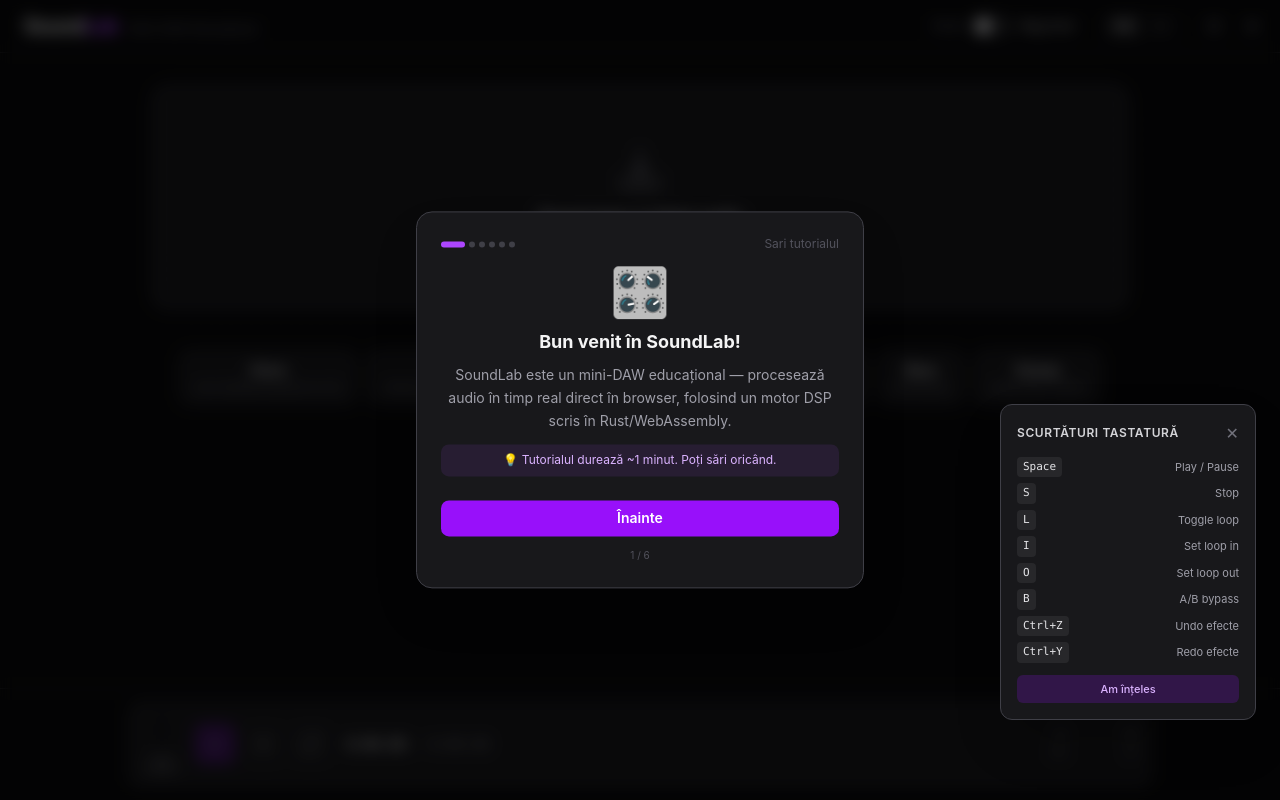
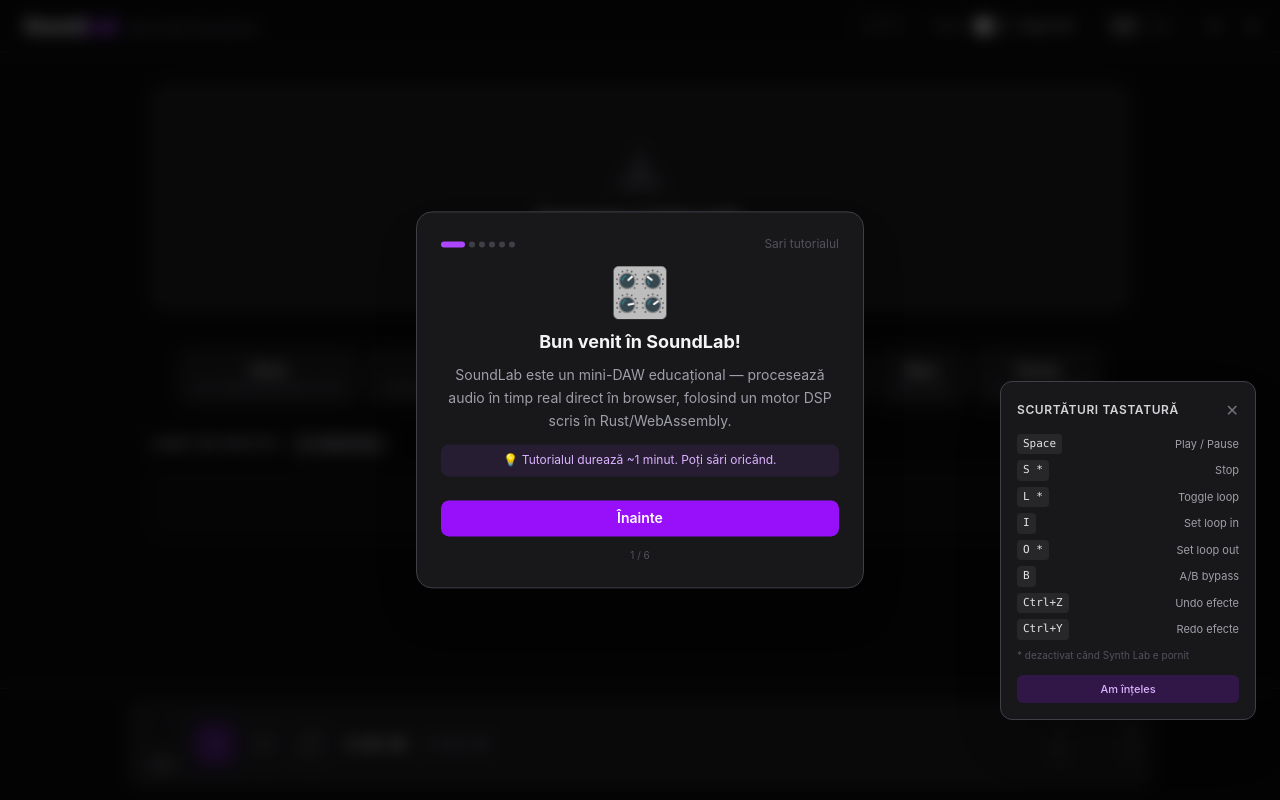
Before and after one commit to TristanUPT/licenta, a React (Vite) app: page / in a window 1280 px wide. Built offline with nearby package versions, Linux system fonts and the light colour scheme.

Commit message:
soundlab si bug fixes

```diff
--- a/src/App.tsx
+++ b/src/App.tsx
@@ -91,15 +91,15 @@
 
           <div className="flex items-center gap-3 text-xs sm:gap-5">
             {/* Panel toggles — hidden on small screens */}
-            {currentFile && (
-              <div className="hidden items-center gap-1 rounded-md border border-zinc-800 p-0.5 sm:flex">
+            <div className="hidden items-center gap-1 rounded-md border border-zinc-800 p-0.5 sm:flex">
+              {currentFile && <>
                 <PanelToggle label={waveLabel}    active={showWaveform}   onClick={toggleWaveform} />
                 <PanelToggle label={vizLabel}     active={showVisualizer} onClick={toggleVisualizer} />
                 <PanelToggle label={eduLabel}     active={showEducation}  onClick={toggleEducation} />
                 <PanelToggle label={lessonsLabel} active={showLessons}    onClick={toggleLessons} />
-                <PanelToggle label={synthLabel}   active={showSynthLab}   onClick={toggleSynthLab} />
-              </div>
-            )}
+              </>}
+              <PanelToggle label={synthLabel} active={showSynthLab} onClick={toggleSynthLab} />
+            </div>
 
             {/* Mode toggle */}
             <div className="flex items-center gap-1.5 sm:gap-2">
@@ -145,15 +145,15 @@
         </div>
 
         {/* Panel toggles on mobile — second row */}
-        {currentFile && (
-          <div className="mt-2 flex items-center gap-1 rounded-md border border-zinc-800 p-0.5 sm:hidden">
+        <div className="mt-2 flex items-center gap-1 rounded-md border border-zinc-800 p-0.5 sm:hidden">
+          {currentFile && <>
             <PanelToggle label={waveLabel}    active={showWaveform}   onClick={toggleWaveform} />
             <PanelToggle label={vizLabel}     active={showVisualizer} onClick={toggleVisualizer} />
             <PanelToggle label={eduLabel}     active={showEducation}  onClick={toggleEducation} />
             <PanelToggle label={lessonsLabel} active={showLessons}    onClick={toggleLessons} />
-            <PanelToggle label={synthLabel}   active={showSynthLab}   onClick={toggleSynthLab} />
-          </div>
-        )}
+          </>}
+          <PanelToggle label={synthLabel} active={showSynthLab} onClick={toggleSynthLab} />
+        </div>
       </header>
 
       <main className="mx-auto w-full max-w-5xl flex-1 space-y-4 px-3 py-4 sm:space-y-6 sm:px-6 sm:py-8">
@@ -164,15 +164,12 @@
             {showEducation  && <InfoPanel />}
             {showEducation  && <RecommendationsPanel />}
             {showLessons    && <LessonsPanel />}
-            {showSynthLab   && <SynthLab />}
-            <EffectsRack />
           </>
         ) : (
-          <>
-            <FileDropZone />
-            {showSynthLab && <SynthLab />}
-          </>
+          <FileDropZone />
         )}
+        {showSynthLab && <SynthLab />}
+        <EffectsRack />
       </main>
 
       <OnboardingTutorial />
--- a/src/components/workspace/EffectsRack.tsx
+++ b/src/components/workspace/EffectsRack.tsx
@@ -2,6 +2,7 @@
 import * as Popover from '@radix-ui/react-popover'
 import { useEffectsStore } from '@/store/effectsStore'
 import { usePresetStore } from '@/store/presetStore'
+import { useEducationStore } from '@/store/educationStore'
 import { EFFECT_DEFINITIONS, EffectType, type EffectInstance } from '@/types/effects'
 import { getStatus } from '@/audio/engine'
 import { PresetManager } from '@/components/workspace/PresetManager'
@@ -53,6 +54,8 @@
   const globalBypass = useEffectsStore((s) => s.globalBypass)
   const setGlobalBypass = useEffectsStore((s) => s.setGlobalBypass)
   const clearActivePreset = usePresetStore((s) => s.setActivePresetId)
+  const language = useEducationStore((s) => s.language)
+  const ro = language === 'ro'
 
   const [open, setOpen] = useState(false)
   const [error, setError] = useState<string | null>(null)
@@ -98,7 +101,9 @@
     setError(null)
     try {
       if (getStatus().status !== 'running') {
-        setError('Pornește engine-ul (drag un fișier audio mai întâi).')
+        setError(ro
+          ? 'Pornește engine-ul mai întâi (drag un fișier audio sau pornește Synth Lab).'
+          : 'Start the engine first (drag an audio file or start Synth Lab).')
         return
       }
       addEffect(type)
@@ -109,19 +114,30 @@
     }
   }
 
+  const chainLabel  = ro ? 'Lanț de efecte' : 'Effects chain'
+  const addLabel    = ro ? '+ Adaugă efect' : '+ Add effect'
+  const addTitle    = ro ? 'Adaugă efect'   : 'Add effect'
+  const abActive    = ro ? 'A — Procesat'   : 'A — Processed'
+  const abOriginal  = ro ? 'B — Original'   : 'B — Original'
+  const abTitleOn   = ro ? 'Ascultă cu efectele active (A)'  : 'Listen with effects active (A)'
+  const abTitleOff  = ro ? 'Ascultă semnalul original (B)'   : 'Listen to original signal (B)'
+  const emptyLabel  = ro
+    ? 'Niciun efect activ. Adaugă unul pentru a începe să modifici sunetul.'
+    : 'No active effects. Add one to start shaping your sound.'
+
   return (
     <section className="space-y-3">
       <div className="flex items-center justify-between">
         <div className="flex items-center gap-3">
           <h2 className="text-sm font-semibold uppercase tracking-wider text-zinc-400">
-            Effects chain
+            {chainLabel}
           </h2>
           <PresetManager />
           {effects.length > 0 && (
             <button
               onClick={() => setGlobalBypass(!globalBypass)}
               aria-pressed={globalBypass}
-              title={globalBypass ? 'Ascultă cu efectele active (A)' : 'Ascultă semnalul original (B)'}
+              title={globalBypass ? abTitleOff : abTitleOn}
               className={`flex items-center gap-1.5 rounded-md px-2.5 py-1 text-[10px] font-bold uppercase tracking-wider transition ${
                 globalBypass
                   ? 'bg-amber-500/20 text-amber-300 ring-1 ring-amber-500/40 hover:bg-amber-500/30'
@@ -129,14 +145,14 @@
               }`}
             >
               <span className={`h-1.5 w-1.5 rounded-full ${globalBypass ? 'bg-amber-400' : 'bg-zinc-600'}`} />
-              {globalBypass ? 'B — Original' : 'A — Processed'}
+              {globalBypass ? abOriginal : abActive}
             </button>
           )}
         </div>
         <Popover.Root open={open} onOpenChange={setOpen}>
           <Popover.Trigger asChild>
             <button className="rounded-lg bg-purple-600 px-3 py-1.5 text-xs font-medium text-white transition hover:bg-purple-500">
-              + Add effect
+              {addLabel}
             </button>
           </Popover.Trigger>
           <Popover.Portal>
@@ -152,7 +168,7 @@
             >
               <div className="shrink-0 border-b border-zinc-800 px-3 py-2">
                 <p className="text-[10px] font-semibold uppercase tracking-wider text-zinc-500">
-                  Add effect
+                  {addTitle}
                 </p>
               </div>
               <ul
@@ -184,7 +200,7 @@
 
       {effects.length === 0 ? (
         <div className="rounded-xl border border-dashed border-zinc-800 bg-zinc-900/30 p-6 text-center text-xs text-zinc-500">
-          Niciun efect activ. Adaugă unul pentru a începe să modifici sunetul.
+          {emptyLabel}
         </div>
       ) : (
         <div className={`space-y-3 transition-opacity duration-200 ${globalBypass ? 'opacity-40' : ''}`}>
--- a/src/components/workspace/KeyboardHint.tsx
+++ b/src/components/workspace/KeyboardHint.tsx
@@ -1,21 +1,23 @@
 import { useState, useEffect } from 'react'
 import { useEducationStore } from '@/store/educationStore'
+import { useSynthStore } from '@/store/synthStore'
 
 const STORAGE_KEY = 'soundlab-kb-hint-dismissed'
 
 const SHORTCUTS = [
   { key: 'Space',   ro: 'Play / Pause',         en: 'Play / Pause' },
-  { key: 'S',       ro: 'Stop',                  en: 'Stop' },
-  { key: 'L',       ro: 'Toggle loop',           en: 'Toggle loop' },
+  { key: 'S',       ro: 'Stop',                  en: 'Stop',        synthNote: true },
+  { key: 'L',       ro: 'Toggle loop',           en: 'Toggle loop', synthNote: true },
   { key: 'I',       ro: 'Set loop in',           en: 'Set loop in' },
-  { key: 'O',       ro: 'Set loop out',          en: 'Set loop out' },
+  { key: 'O',       ro: 'Set loop out',          en: 'Set loop out', synthNote: true },
   { key: 'B',       ro: 'A/B bypass',            en: 'A/B bypass' },
   { key: 'Ctrl+Z',  ro: 'Undo efecte',           en: 'Undo effects' },
   { key: 'Ctrl+Y',  ro: 'Redo efecte',           en: 'Redo effects' },
-]
+] as const
 
 export function KeyboardHint() {
   const language = useEducationStore((s) => s.language)
+  const synthActive = useSynthStore((s) => s.active)
   const [visible, setVisible] = useState(false)
 
   useEffect(() => {
@@ -29,8 +31,12 @@
 
   if (!visible) return null
 
-  const title  = language === 'ro' ? 'Scurtături tastatură' : 'Keyboard shortcuts'
-  const closeL = language === 'ro' ? 'Am înțeles' : 'Got it'
+  const ro = language === 'ro'
+  const title      = ro ? 'Scurtături tastatură' : 'Keyboard shortcuts'
+  const closeL     = ro ? 'Am înțeles' : 'Got it'
+  const synthNote  = ro
+    ? '* dezactivat când Synth Lab e pornit'
+    : '* disabled when Synth Lab is active'
 
   return (
     <div className="fixed bottom-20 right-4 z-50 w-64 rounded-xl border border-zinc-700 bg-zinc-900 p-4 shadow-2xl sm:right-6">
@@ -47,15 +53,19 @@
         </button>
       </div>
       <ul className="space-y-1.5">
-        {SHORTCUTS.map((s) => (
-          <li key={s.key} className="flex items-center justify-between">
-            <span className="rounded bg-zinc-800 px-1.5 py-0.5 font-mono text-[11px] text-zinc-200">
-              {s.key}
-            </span>
-            <span className="text-[11px] text-zinc-400">{s[language]}</span>
-          </li>
-        ))}
+        {SHORTCUTS.map((s) => {
+          const dimmed = synthActive && 'synthNote' in s && s.synthNote
+          return (
+            <li key={s.key} className={`flex items-center justify-between ${dimmed ? 'opacity-40' : ''}`}>
+              <span className="rounded bg-zinc-800 px-1.5 py-0.5 font-mono text-[11px] text-zinc-200">
+                {s.key}{'synthNote' in s && s.synthNote ? ' *' : ''}
+              </span>
+              <span className="text-[11px] text-zinc-400">{s[language]}</span>
+            </li>
+          )
+        })}
       </ul>
+      <p className="mt-2 text-[10px] text-zinc-600">{synthNote}</p>
       <button
         onClick={dismiss}
         className="mt-3 w-full rounded-md bg-purple-600/20 py-1.5 text-[11px] font-medium text-purple-300 transition hover:bg-purple-600/30"
--- a/src/store/audioStore.ts
+++ b/src/store/audioStore.ts
@@ -58,8 +58,6 @@
       error: null,
 
       setFile: (file, buffer) => {
-        // Run LUFS in a microtask so it doesn't block the render.
-        const lufs = computeIntegratedLufs(buffer)
         set({
           currentFile: file,
           audioBuffer: buffer,
@@ -68,9 +66,13 @@
           loopStart: 0,
           loopEnd: file.duration,
           isLooping: false,
-          integratedLufs: isFinite(lufs) ? lufs : null,
+          integratedLufs: null,
           error: null,
         }, undefined, 'audio/setFile')
+        setTimeout(() => {
+          const lufs = computeIntegratedLufs(buffer)
+          set({ integratedLufs: isFinite(lufs) ? lufs : null }, undefined, 'audio/setLufs')
+        }, 0)
       },
 
       clearFile: () => set({
--- a/src/store/synthStore.ts
+++ b/src/store/synthStore.ts
@@ -69,8 +69,9 @@
         startSynth: async () => {
           if (getStatus().status !== 'running') await startEngine()
           engine.synthCreate()
-          // Push current params to worklet
+          // Defer param push so synth_create is processed by the worklet first
           const s = get()
+          setTimeout(() => {
             setParamIfActive(SYNTH_PARAM.OSC_TYPE,   s.oscType)
             setParamIfActive(SYNTH_PARAM.ATTACK_MS,  s.attackMs)
             setParamIfActive(SYNTH_PARAM.DECAY_MS,   s.decayMs)
@@ -79,6 +80,7 @@
             setParamIfActive(SYNTH_PARAM.CUTOFF_HZ,  s.cutoffHz)
             setParamIfActive(SYNTH_PARAM.RESONANCE,  s.resonance)
             setParamIfActive(SYNTH_PARAM.GAIN_DB,    s.gainDb)
+          }, 0)
           set({ active: true }, undefined, 'synth/start')
         },
 
```
Also changed, not shown: src/components/workspace/SynthLab.tsx (+21 -5 lines), src/hooks/useKeyboardShortcuts.ts (+7 -0 lines). Lines whose indentation alone changed are shown as unchanged.
